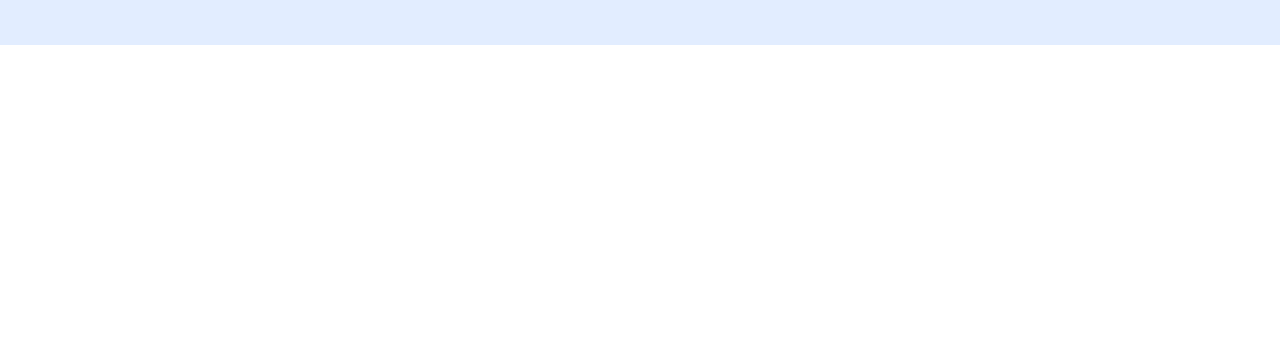
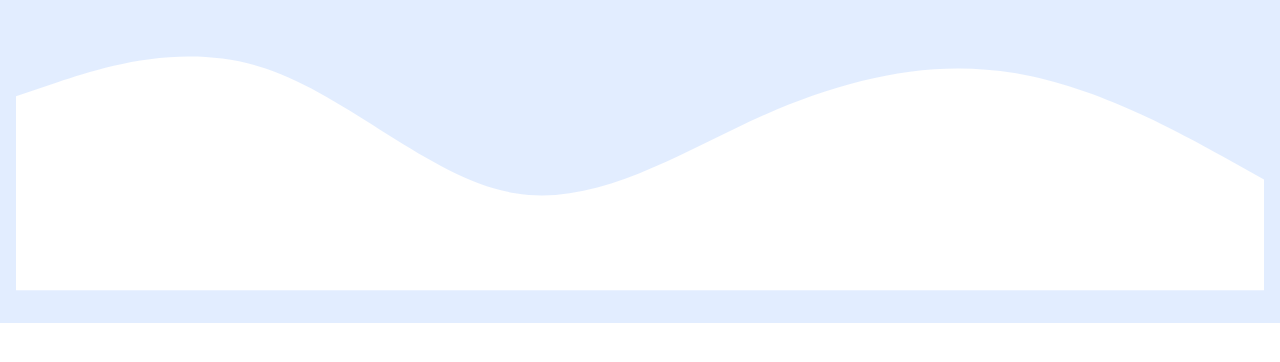
Before and after one commit to kyytink/UAS_DickyRifandi, a plain HTML site: page index.html in a window 1280 px wide. Shown: the part 230-592 px from the top of the page. Drawn offline with nearby package versions, Linux system fonts and the light colour scheme.

Commit message:
Membuat Bagian Gelombang

```diff
--- a/index.html
+++ b/index.html
@@ -46,6 +46,7 @@
         <img src="img/dicky.jpg" alt="Dicky Rifandi" width="200" class="rounded-circle img-thumbnail"" />
         <h1 class="display-4">Dicky Rifandi</h1>
         <p class="lead">Student | badminton athlete</p>
+        <svg xmlns="http://www.w3.org/2000/svg" viewBox="0 0 1440 320"><path fill="#ffffff" fill-opacity="10" d="M0,96L48,80C96,64,192,32,288,64C384,96,480,192,576,208C672,224,768,160,864,117.3C960,75,1056,53,1152,69.3C1248,85,1344,139,1392,165.3L1440,192L1440,320L1392,320C1344,320,1248,320,1152,320C1056,320,960,320,864,320C768,320,672,320,576,320C480,320,384,320,288,320C192,320,96,320,48,320L0,320Z"></path></svg>
     </section>
     <!-- Akhir Jumbotron -->
 
```
Also changed, not shown: screenshoot/gelombang.png (added).
